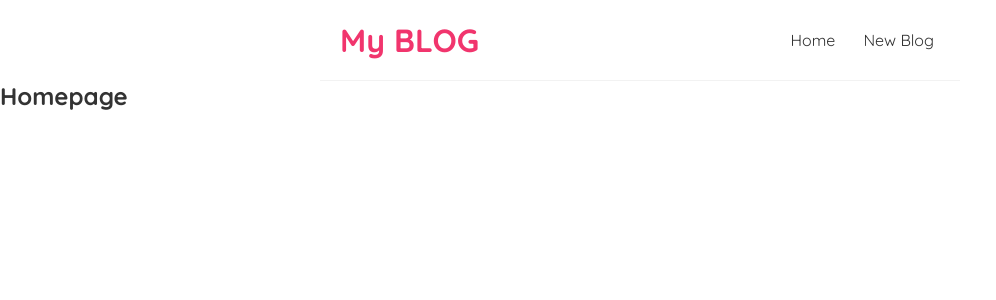
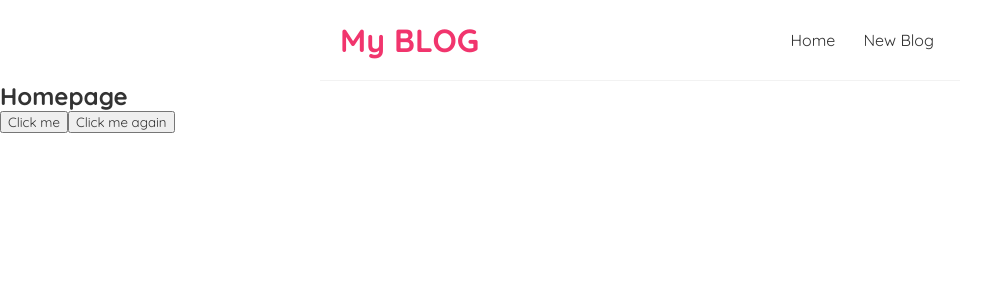
Before and after one commit to Avadhoot5/core-projects, a React (Vite) app in the folder my-blog/: page / in a window 1280 px wide. Shown: the top 300 px of the page, without its empty margins (0-996 px from the left). Built offline with nearby package versions, Linux system fonts and the light colour scheme.

Commit message:
handling click events: button

```diff
--- a/my-blog/src/components/Home.jsx
+++ b/my-blog/src/components/Home.jsx
@@ -1,9 +1,24 @@
 import React from 'react'
 
 const Home = () => {
+
+    const handleClick = (e) => {
+        console.log("hello there", e);
+    }
+
+    const handleClickAgain = (name, e) => {
+        console.log(`Hello ${name}, ${e.target}`);
+    }
+
   return (
     <div className='home'>
         <h2>Homepage</h2>
+        <div>
+            {/* we cannot call functinons as, fn(), since it gets call automatically
+            and when we want to pass arguments to the fn we can use anonymous arrow fn */}
+            <button onClick={handleClick}>Click me</button>
+            <button onClick={(e) => handleClickAgain('test',e)}>Click me again</button>
+        </div>
     </div>
   )
 }
```
